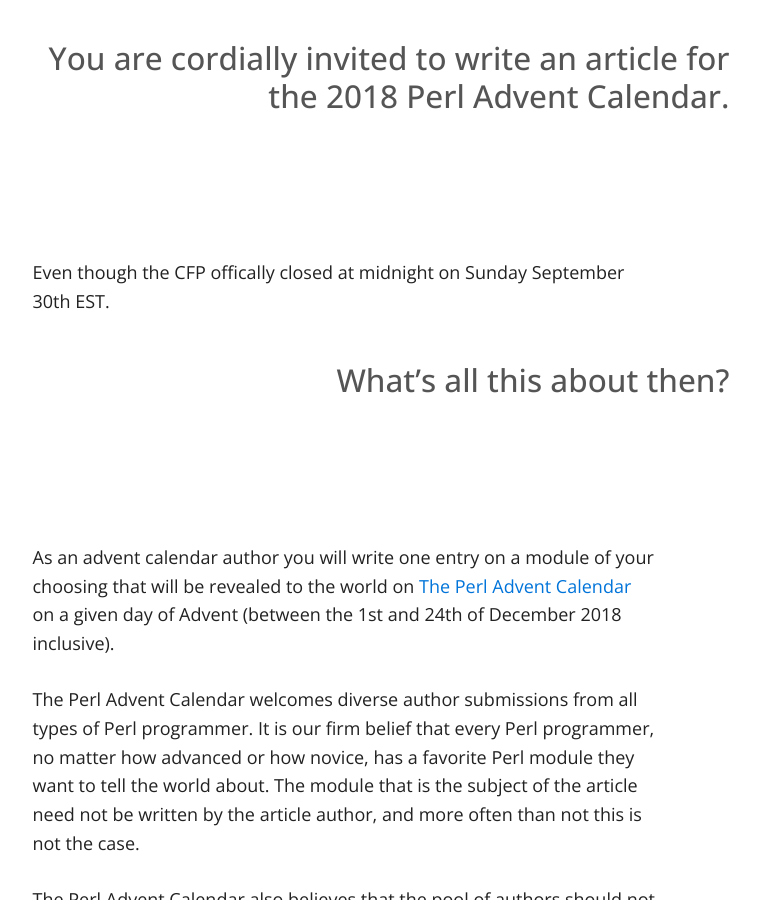
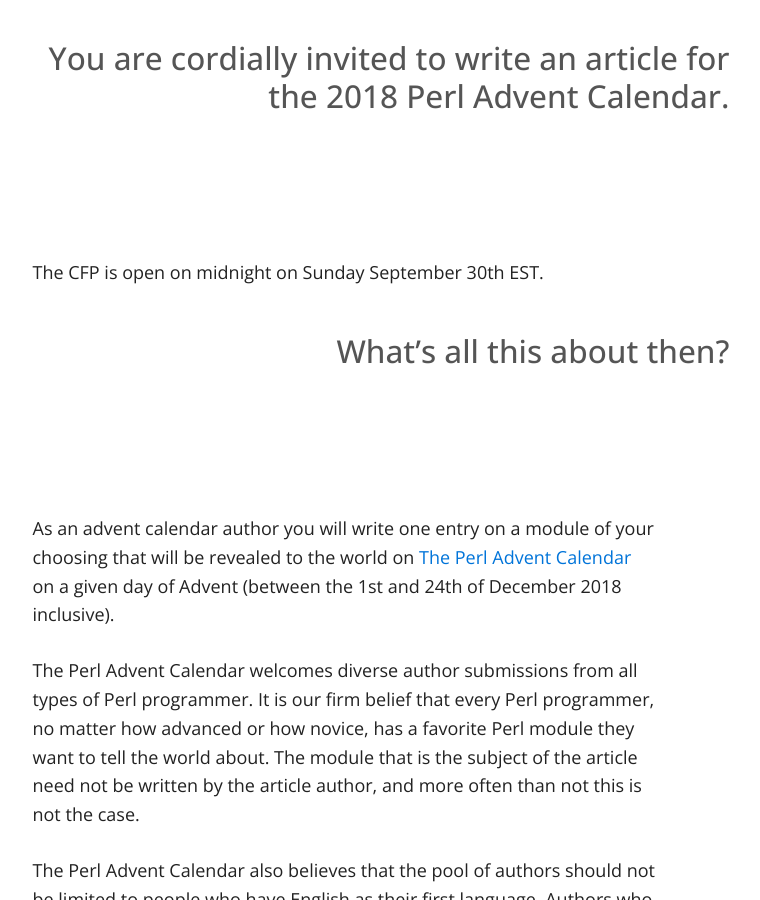
Before and after one commit to davorg/perl-advent-cfp, a Jekyll site: the page built from index.md, in a window 1280 px wide and 900 px high, scrolled down 404 px. Shown: the whole window, without its empty margins (295-1055 px from the left). Built offline with Jekyll 4.4.1, drawn with Linux system fonts in a browser that asks for light colours; nearby versions of some CDN libraries; our own code applies the rules of GitHub Pages for plain Markdown files.

Commit message:
further tweaks for the CFP 2018

```diff
--- a/index.md
+++ b/index.md
@@ -4,7 +4,7 @@ layout: default
 
 ## You are cordially invited to write an article for the 2018 Perl Advent Calendar.
 
-Even though the CFP offically closed at midnight on Sunday September 30th EST.
+The CFP is open on midnight on Sunday September 30th EST.
 
 ## What's all this about then?
 
```
